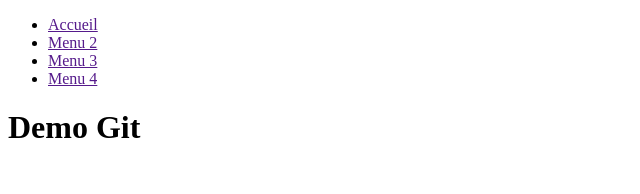
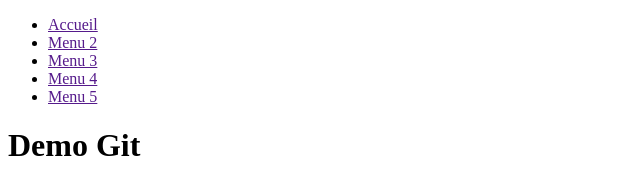
Before and after one commit to GuillaumePENI/projet1bis, a plain HTML site: page index.html in a window 1280 px wide. Shown: the whole page, without its empty margins (0-640 px from the left). Drawn offline with Linux system fonts and the light colour scheme.

Commit message:
ajout menu 5

```diff
--- a/index.html
+++ b/index.html
@@ -13,6 +13,7 @@
                 <li><a href="">Menu 2</a></li>
                 <li><a href="">Menu 3</a></li>
                 <li><a href="">Menu 4</a></li>
+                <li><a href="">Menu 5</a></li>
             </ul>
         </nav>
     </header>
```
